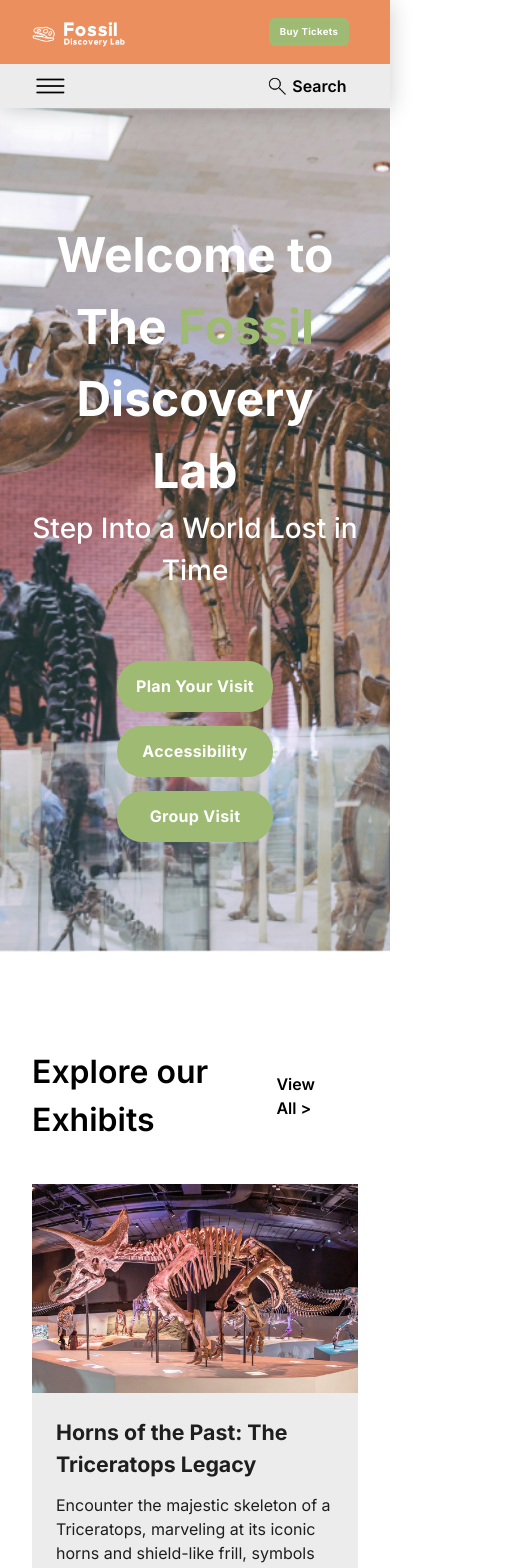
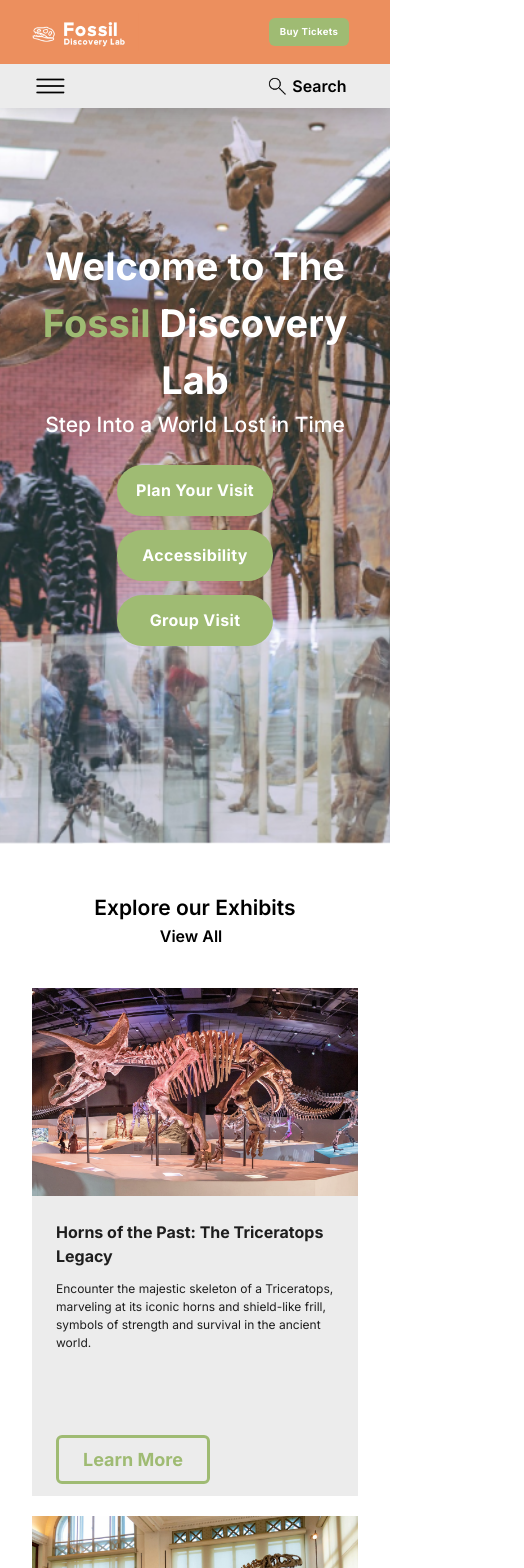
Before and after one commit to faoroj/FossilDiscoveryLab, a React (Vite) app in the folder FossilDiscoveryLab/: page / in a window 390 px wide. Shown: the top 1568 px of the page, 524 px wide, since content can reach past the window. Built offline with nearby package versions, Linux system fonts and the light colour scheme.

Commit message:
exhibits resp

```diff
--- a/FossilDiscoveryLab/src/assets/index.js
+++ b/FossilDiscoveryLab/src/assets/index.js
@@ -36,6 +36,7 @@ import Calender from "./calender.png";
 import Hamburgermenu from "./hamburgermenu.png";
 import Plus from "./Plus.png";
 import Exitmenu from "./exit.png";
+import Rightarrow from "./rightarrow.png";
 
 
 
@@ -78,5 +79,6 @@ export {
     Calender,
     Hamburgermenu,
     Plus,
-    Exitmenu
+    Exitmenu,
+    Rightarrow
 };
--- a/FossilDiscoveryLab/src/components/home/Exhibits.jsx
+++ b/FossilDiscoveryLab/src/components/home/Exhibits.jsx
@@ -1,4 +1,6 @@
 import { exhibits } from '../../constants';
+import { Rightarrow } from '../../assets';
+
 
 const ExhibitCard = ({ image, title, content, }) => (
   <div className='flex flex-col w-full max-w-full'>
@@ -9,11 +11,11 @@ const ExhibitCard = ({ image, title, content, }) => (
 
     <div className="bg-white pt-6 flex flex-col h-[300px] flex-grow">
 
-      <h3 className="text-bold-21 text-mediumBlack px-6">
+      <h3 className="text-bold-16 xxs:text-[21px] sm:text-[21px] text-mediumBlack px-6">
         {title}
       </h3>
 
-      <p className="text-normal-16 text-mediumBlack px-6 mt-3">
+      <p className="font-inter font-normal leading-[150%] text-[12px] xs:text-[14px] ss:text-[12px] md:text-[16px] text-mediumBlack px-6 mt-3">
         {content}
       </p>
 
@@ -30,13 +32,17 @@ const Exhibits = () => {
   return (
     <section className='max-container'>
 
-      <div className='flexBetween '>
-        <h1 className='font-inter text-[32px] md:text-[48px] font-semibold leading-[150%]'>Explore our Exhibits</h1>
-        <p className='text-semibold-16 md:text-semibold-18 mr-5 cursor-pointer hover:underline'>View All &gt;</p>
+      <div className='flexBetween flex-col sm:flex-row'>
+        <h1 className='font-inter text-[21px] xxs:text-[32px] md:text-[48px] font-semibold leading-[150%]'>Explore our Exhibits</h1>
+
+        <div className='flexCenter'>
+          <p className='text-semibold-16 md:text-semibold-18 mr-2 cursor-pointer hover:underline'>View All</p>
+          <img src={Rightarrow} alt='right arrow' className='h-[13px] w-[10px] hidden sm:block'/>
+        </div>
       </div>
 
 
-      <div className='grid grid-cols-1 sm:grid-cols-2 gap-[150px] mt-10 justify-items-center'>
+      <div className='grid grid-cols-1 ss:grid-cols-2 gap-[20px] sm:gap-[80px] md:gap-[150px] mt-10 justify-items-center'>
         {exhibits.map((exhibit, index) => (
           <ExhibitCard key={exhibit.id} {...exhibit} exhibits={exhibits} index={index}/>
         ))}
--- a/FossilDiscoveryLab/src/components/home/Hero.jsx
+++ b/FossilDiscoveryLab/src/components/home/Hero.jsx
@@ -8,10 +8,10 @@ const Hero = () => {
       <img src={hero} alt='hero' className='flex-shrink-0 self-stretch w-full h-screen object-cover'/>
 
 
-      <div className='padding absolute inset-0 flexCenter text-center flex-col'>
+      <div className='padding absolute inset-0 flexCenter text-center flex-col mt-10'>
 
         <div className='flexCenter relative'>
-          <h1 className='text-bold-48 text-flat relative'>
+          <h1 className='font-inter font-bold leading-[150%] text-[38px] xs:text-[48px] text-flat relative'>
             <span className="relative">
               <img
                 src={pointer}
@@ -23,22 +23,22 @@ const Hero = () => {
           </h1>
         </div>
 
-        <h2 className='text-medium-28 text-flat'>Step Into a World Lost in Time</h2>
+        <h2 className='font-inter font-medium leading-[150%] text-flat text-[21px] sm:text-[28px]'>Step Into a World Lost in Time</h2>
 
-        <div className='flexCenter flex-col sm:flex-row mt-14'>
+        <div className='flexCenter flex-col sm:flex-row mt-6 sm:mt-14'>
 
           <Link to="/VisitUs">
-            <button type='button' className='custom__button__rounded sm:mr-[40px] mt-[14px] sm:mt-0'>Plan Your Visit</button>
+            <button type='button' className='custom__button__rounded sm:mr-[40px]'>Plan Your Visit</button>
           </Link>
 
           <Link to="/Accessibility">
             <button type='button' className='custom__button__rounded sm:mr-[40px] mt-[14px] sm:mt-0'>Accessibility</button>
           </Link>
 
-
           <Link to="/GroupVisit">
             <button type='button' className='custom__button__rounded mt-[14px] sm:mt-0'>Group Visit</button>
           </Link>
+
         </div>
       </div>
 
--- a/FossilDiscoveryLab/src/components/nav/Navbar.jsx
+++ b/FossilDiscoveryLab/src/components/nav/Navbar.jsx
@@ -37,7 +37,7 @@ const Navbar = () => {
   };
 
   return (
-    <header className='sticky z-10 box-shadow'>
+    <header className='absolute w-full z-10 box-shadow'>
 
         {/* Top Section */}
         <div className='bg-primary w-full'>
--- a/FossilDiscoveryLab/src/index.css
+++ b/FossilDiscoveryLab/src/index.css
@@ -107,7 +107,7 @@
   color: var(--color-secondary);
   text-align: center;
   font-family: Inter;
-  font-size: 21.32px;
+  font-size: 21px;
   font-style: normal;
   font-weight: 800;
   line-height: 150%;
@@ -121,12 +121,12 @@
 }
 
 
-
-/*@media (max-width: 480px) {
+@media (max-width: 1200px) {
   .custom__button__open {
    padding: 0.5rem 1.5rem;
+   font-size: 18px
   }
-} */
+}
 
 .custom__button__open:hover {
   background-color: var(--color-secondary);
@@ -218,6 +218,22 @@
   }
 
 
+  /* Font 12px */
+
+  .text-normal-12 {
+    @apply font-inter font-normal text-[12px] leading-[150%];
+  }
+  .text-medium-12 {
+    @apply font-inter font-medium text-[12px] leading-[150%];
+  }
+  .text-semibold-12 {
+    @apply font-inter font-semibold text-[12px] leading-[150%];
+  }
+  .text-bold-12 {
+    @apply font-inter font-bold text-[12px] leading-[150%];
+  }
+
+
   /* Font 16px */
 
   .text-normal-16 {
--- a/FossilDiscoveryLab/src/pages/Home.jsx
+++ b/FossilDiscoveryLab/src/pages/Home.jsx
@@ -9,7 +9,7 @@ const App = () => {
         <Hero />
       </section>
 
-      <section className="padding">
+      <section className="padding-x">
         <Exhibits />
       </section>
 
@@ -17,9 +17,9 @@ const App = () => {
         <Services />
       </section>
 
-      <section className="padding">
+      {/* <section className="padding">
         <Latest />
-      </section>
+      </section> */}
 
       <section className="bg-white padding">
         <Learn />
```
Also changed, not shown: FossilDiscoveryLab/src/assets/rightarrow.png (added).
